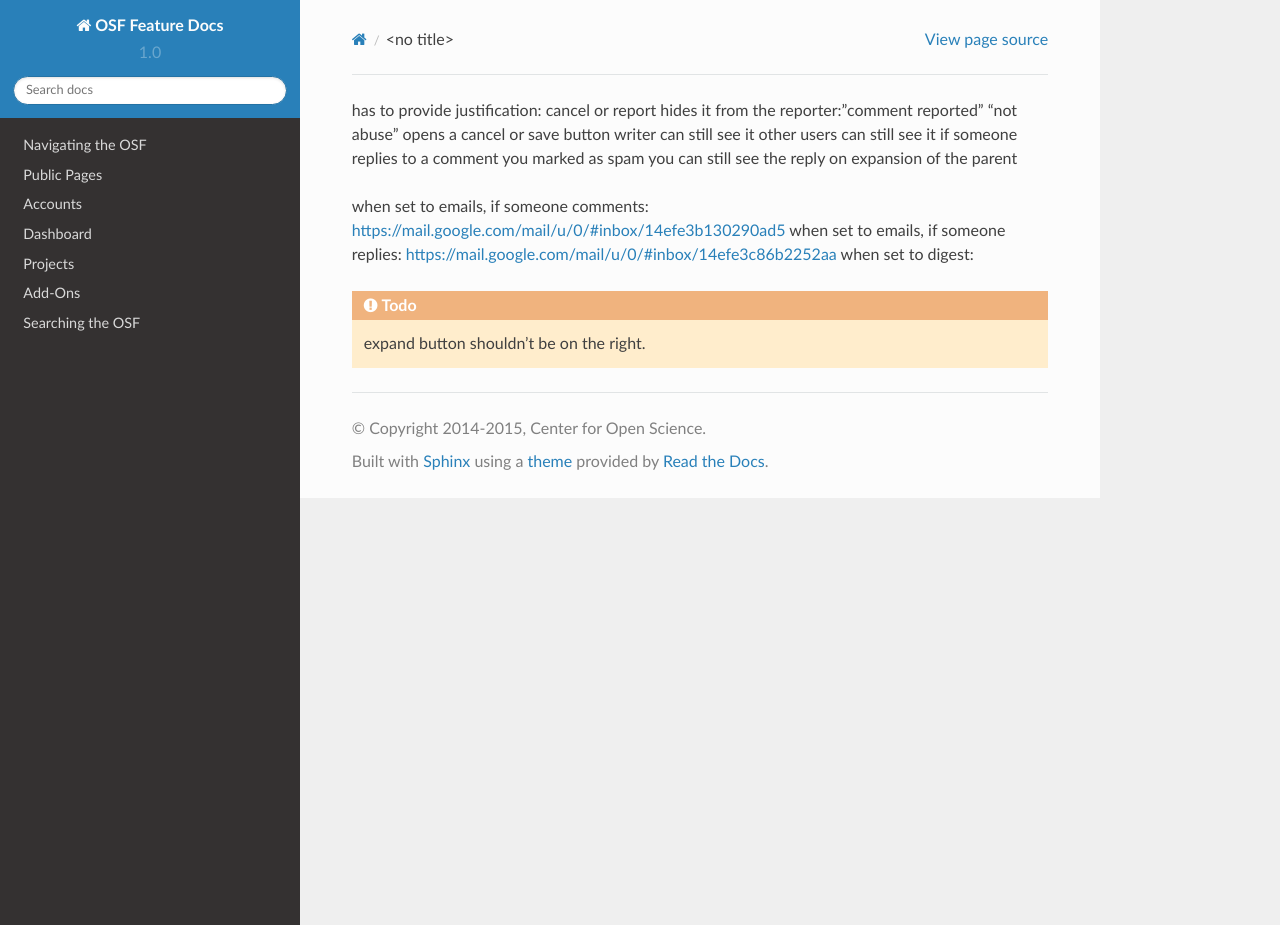
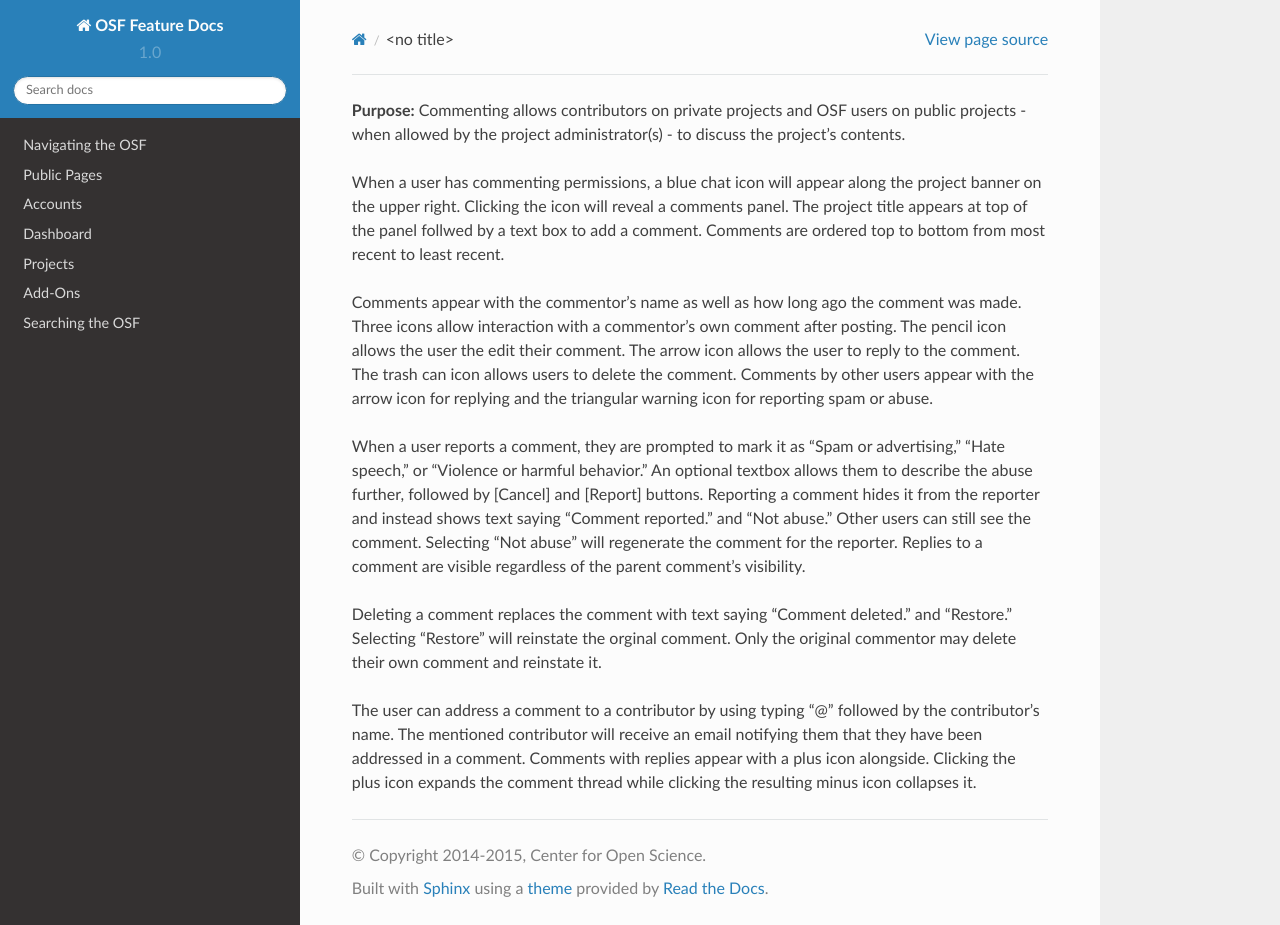
Before and after one commit to CenterForOpenScience/OSFDocs, a Sphinx documentation site: the page built from docs/projects/commenting.rst, in a window 1280 px wide and 925 px high. Built offline with Sphinx 7.4.7 and the Read the Docs theme 2.0.0, drawn with Linux system fonts in a browser that asks for light colours.

Commit message:
0.83
commenting and @mentions

```diff
--- a/docs/projects/commenting.rst
+++ b/docs/projects/commenting.rst
@@ -1,14 +1,11 @@
+**Purpose:** Commenting allows contributors on private projects and OSF users on public projects - when allowed by the project administrator(s) - to discuss the project's contents.
 
-has to provide justification: cancel or report
-hides it from the reporter:"comment reported"  "not abuse" opens a cancel or save button
-writer can still see it
-other users can still see it
-if someone replies to a comment you marked as spam you can still see the reply on expansion of the parent
+When a user has commenting permissions, a blue chat icon will appear along the project banner on the upper right. Clicking the icon will reveal a comments panel. The project title appears at top of the panel follwed by a text box to add a comment. Comments are ordered top to bottom from most recent to least recent.
 
+Comments appear with the commentor's name as well as how long ago the comment was made. Three icons allow interaction with a commentor's own comment after posting. The pencil icon allows the user the edit their comment. The arrow icon allows the user to reply to the comment. The trash can icon allows users to delete the comment. Comments by other users appear with the arrow icon for replying and the triangular warning icon for reporting spam or abuse.
 
-when set to emails, if someone comments: https://mail.google.com/mail/u/0/#inbox/14efe3b130290ad5
-when set to emails, if someone replies: https://mail.google.com/mail/u/0/#inbox/14efe3c86b2252aa
-when set to digest:
+When a user reports a comment, they are prompted to mark it as "Spam or advertising," "Hate speech," or "Violence or harmful behavior." An optional textbox allows them to describe the abuse further, followed by [Cancel] and [Report] buttons. Reporting a comment hides it from the reporter and instead shows text saying "Comment reported." and "Not abuse." Other users can still see the comment. Selecting "Not abuse" will regenerate the comment for the reporter. Replies to a comment are visible regardless of the parent comment's visibility.
 
+Deleting a comment replaces the comment with text saying "Comment deleted." and "Restore." Selecting "Restore" will reinstate the orginal comment. Only the original commentor may delete their own comment and reinstate it.
 
-.. todo:: expand button shouldn't be on the right.
+The user can address a comment to a contributor by using typing "@" followed by the contributor's name. The mentioned contributor will receive an email notifying them that they have been addressed in a comment. Comments with replies appear with a plus icon alongside. Clicking the plus icon expands the comment thread while clicking the resulting minus icon collapses it.
```
